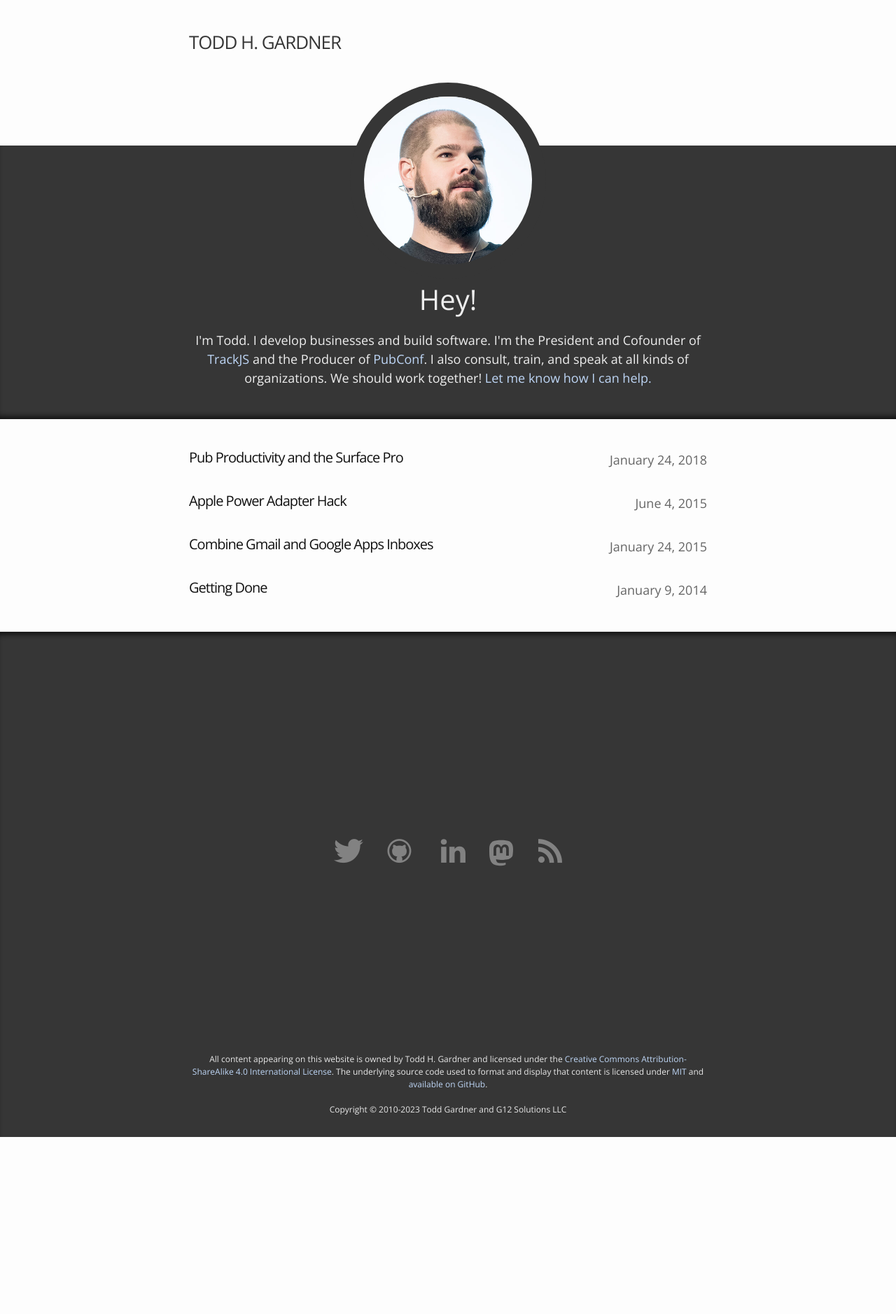
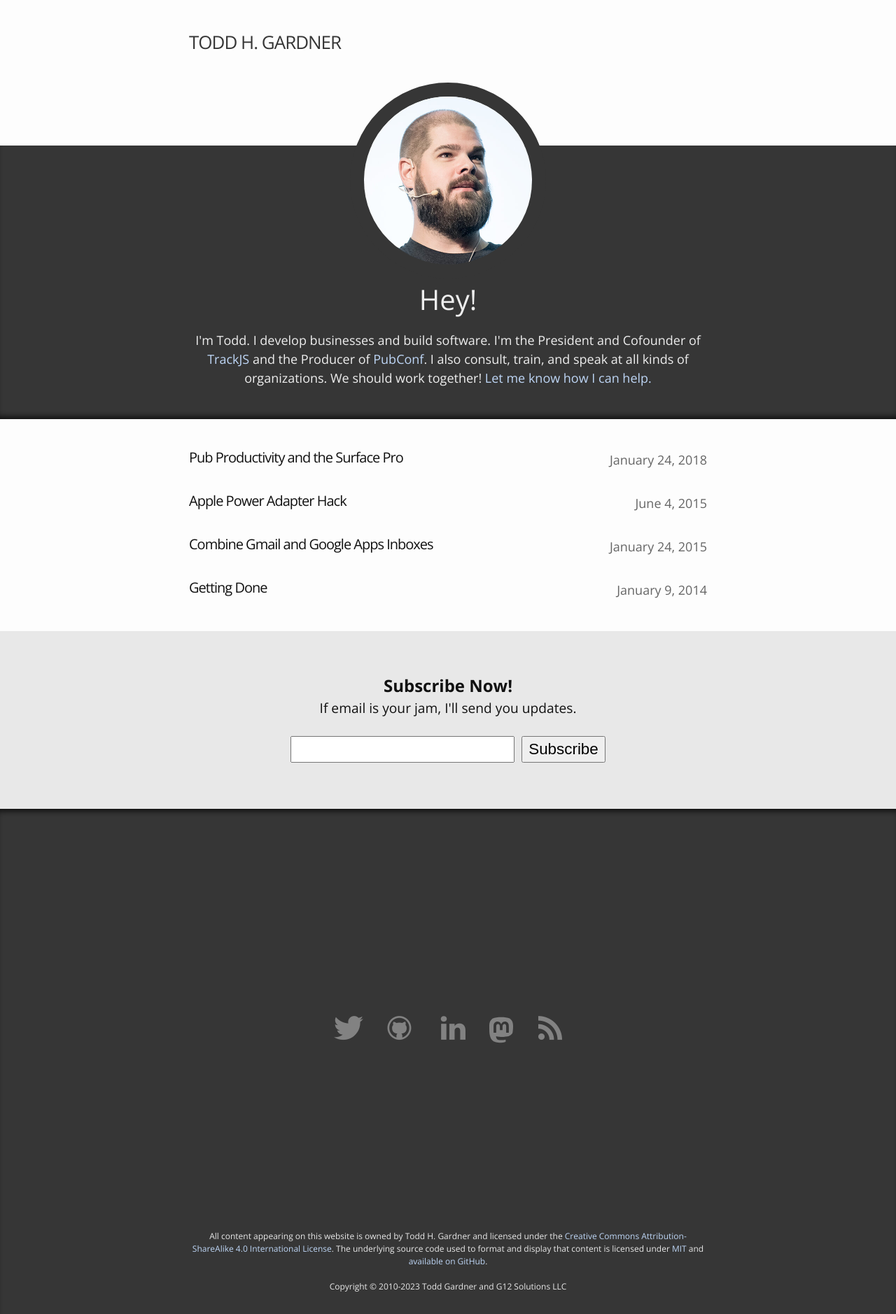
Before and after one commit to toddhgardner/toddhgardner.com, a Jekyll site: the page built from index.html, in a window 1280 px wide. Shown: the whole page at 70% size. Built offline with Jekyll 4.4.1, drawn with Linux system fonts in a browser that asks for light colours; before the commit the page ends 1625 px from its top, so only the background shows below that.

Commit message:
newsletter footer.

```diff
--- /dev/null
+++ b/_includes/newsletter.html
@@ -0,0 +1,15 @@
+<section class="newsletter">
+  <div class="wrapper">
+
+    <h2>Subscribe Now!</h2>
+    <div class="subtitle">If email is your jam, I&apos;ll send you updates.</div>
+
+    <form action="https://toddhgardner.us7.list-manage.com/subscribe/post?u=27ee5a77ce376ffc901ea5644&amp;id=c0262a41d5&amp;f_id=0077c5e4f0" method="post" id="mc-embedded-subscribe-form" name="mc-embedded-subscribe-form" class="validate" target="_self">
+      <input type="email" value="" name="EMAIL" class="required email" id="mce-EMAIL" required />
+      <input type="hidden" name="tags" value="7174768" />
+      <div style="position: absolute; left: -5000px;" aria-hidden="true"><input type="text" name="b_27ee5a77ce376ffc901ea5644_c0262a41d5" tabindex="-1" value=""></div>
+      <input type="submit" value="Subscribe" name="subscribe" id="mc-embedded-subscribe" class="button" />
+    </form>
+
+  </div>
+</section>
--- a/_layouts/default.html
+++ b/_layouts/default.html
@@ -6,6 +6,7 @@
     <main class="default-layout-content" aria-label="Content">
         {{ content }}
     </main>
+    {% include newsletter.html %}
     {% include footer.html %}
 </body>
 </html>
--- /dev/null
+++ b/assets/css/_includes/_newsletter.scss
@@ -0,0 +1,44 @@
+section.newsletter {
+
+  padding: 60px 0;
+  background-color: $grey-color-light;
+  text-align: center;
+
+  h2 {
+    margin-bottom: 0
+  }
+  .subtitle {
+    margin-bottom: 20px;
+    font-size: 1.2em;
+  }
+
+  form {
+    display: flex;
+    flex-direction: row;
+    justify-content: center;
+
+    input {
+      padding: 4px 8px;
+      margin: 5px;
+      font-size: 1.4em;
+      &[type=email] {
+        flex: 0 0 300px
+      }
+    }
+  }
+
+  @media(max-width: 500px) {
+    form {
+      flex-direction: column;
+      input[type=email] {
+        flex: auto;
+      }
+    }
+    // input[type=email],input[type=submit] {
+    //   display: block;
+    //   width: 80vw;
+    //   margin: 5px auto;
+    // }
+  }
+
+}
--- a/assets/css/style.scss
+++ b/assets/css/style.scss
@@ -50,3 +50,4 @@ $on-laptop:        800px;
 @import "syntax-highlighting";
 @import "home";
 @import "post";
+@import "_includes/_newsletter.scss";
```
